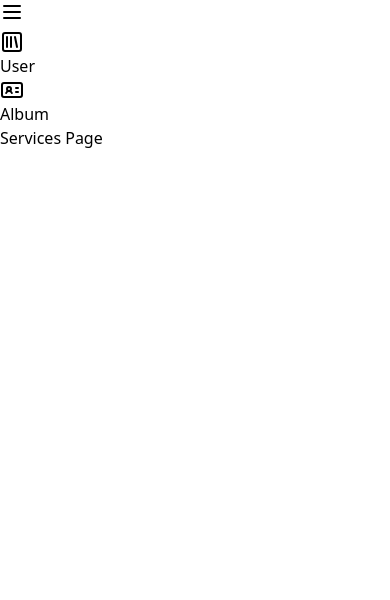
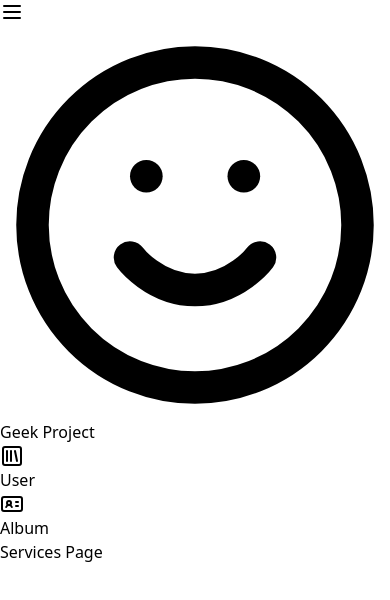
Before and after one commit to quietfriend03/Geek-Assessment-Interview, a React (Vite) app: page /album in a window 390 px wide. Shown: the top 600 px of the page. Built offline with nearby package versions, Linux system fonts and the light colour scheme.

Commit message:
feat: updating header and relogic the mobile phone view

```diff
--- a/src/App.jsx
+++ b/src/App.jsx
@@ -1,6 +1,6 @@
 import React from 'react';
 import { BrowserRouter, Routes, Route } from 'react-router-dom';
-import { AppLayout } from './layout/app-layout';
+import AppLayout from './layout/app-layout';
 
 function App() {
   return (
--- /dev/null
+++ b/src/components/header/header.jsx
@@ -0,0 +1,47 @@
+import React from 'react';
+import { Link } from 'react-router-dom';
+import { Menu } from 'lucide-react';
+import PropTypes from 'prop-types';
+
+const Header = ({ isMobile, onMenuClick }) => {
+  return (
+    <header className="bg-white h-16 flex items-center w-screen px-4 fixed top-0 z-30">
+      {isMobile && (
+        <button
+          onClick={onMenuClick}
+          className="mr-4 p-2 rounded-md hover:bg-gray-100 transition"
+          aria-label="Open sidebar"
+        >
+          <Menu size={24} />
+        </button>
+      )}
+      <div className="flex-1 flex items-center">
+        <Link to="/user" className="flex items-center">
+          <svg
+            xmlns="http://www.w3.org/2000/svg"
+            className="h-8 w-8 mr-2 text-blue-600"
+            viewBox="0 0 24 24"
+            fill="none"
+            stroke="currentColor"
+            strokeWidth="2"
+            strokeLinecap="round"
+            strokeLinejoin="round"
+          >
+            <circle cx="12" cy="12" r="10" />
+            <path d="M8 14s1.5 2 4 2 4-2 4-2" />
+            <line x1="9" y1="9" x2="9.01" y2="9" />
+            <line x1="15" y1="9" x2="15.01" y2="9" />
+          </svg>
+          <span className="text-blue-600 font-bold text-xl">Geek Project</span>
+        </Link>
+      </div>
+    </header>
+  );
+};
+
+Header.propTypes = {
+  isMobile: PropTypes.bool.isRequired,
+  onMenuClick: PropTypes.func.isRequired,
+};
+
+export default Header;
--- /dev/null
+++ b/src/components/header/index.js
@@ -0,0 +1,3 @@
+import Header from "./header";
+
+export default Header;
--- a/src/components/sidebar/index.js
+++ b/src/components/sidebar/index.js
@@ -1,3 +1,3 @@
-import { Sidebar } from "./sidebar";
+import Sidebar from "./sidebar";
 
 export default Sidebar;
--- a/src/components/sidebar/sidebar.jsx
+++ b/src/components/sidebar/sidebar.jsx
@@ -2,33 +2,29 @@ import React, { useState, useEffect } from 'react';
 import { NavItem } from './nav-item';
 import { SquareLibrary, IdCard, ChevronLeft, ChevronRight } from 'lucide-react';
 import { useLocation } from 'react-router-dom';
+import PropTypes from 'prop-types';
 
-export const Sidebar = ({ onClose, isMobile }) => {
+const Sidebar = ({ onClose, isMobile }) => {
   const [expanded, setExpanded] = useState(true);
   const location = useLocation();
-  const currentPath = location.pathname.substring(1) || 'user'; // Default to user if we're at root
+  const currentPath = location.pathname.substring(1) || 'user';
   const [selectedItem, setSelectedItem] = useState(
     currentPath.charAt(0).toUpperCase() + currentPath.slice(1)
   );
 
-  // Keep selected item in sync with URL
   useEffect(() => {
     const path = location.pathname.substring(1) || 'user';
-    const formattedPath = path.charAt(0).toUpperCase() + path.slice(1);
-    setSelectedItem(formattedPath);
+    const formatted = path.charAt(0).toUpperCase() + path.slice(1);
+    setSelectedItem(formatted);
+    console.log(isMobile)
   }, [location]);
 
-  const toggleSidebar = () => {
-    setExpanded(!expanded);
-  };
+  const toggleSidebar = () => setExpanded(prev => !prev);
 
   const handleNavLink = (text) => {
     setSelectedItem(text);
-    // Close sidebar on mobile when item is clicked
-    if (isMobile) {
-      onClose();
-    }
-  }
+    if (isMobile) onClose();
+  };
 
   return (
     <div
@@ -36,35 +32,48 @@ export const Sidebar = ({ onClose, isMobile }) => {
         bg-white h-screen flex flex-col justify-between p-1
         transition-all duration-300 ease-in-out
         ${expanded ? 'w-40' : 'w-20'}
-        relative shadow-lg
       `}
     >
-      <div>
-        <nav className="mt-4">
-          <NavItem text={"User"} onClick={handleNavLink} select={selectedItem === 'User'} expanded={expanded}>
-            <SquareLibrary className='w-4 h-4'/>
-          </NavItem>
-          <NavItem text={"Album"} onClick={handleNavLink} select={selectedItem === 'Album'} expanded={expanded}>
-            <IdCard className='w-4 h-4'/>
-          </NavItem>
-        </nav>
-      </div>
+      <nav className="mt-4">
+        <NavItem
+          text="User"
+          onClick={handleNavLink}
+          expanded={expanded}
+          select={selectedItem === 'User'}
+        >
+          <SquareLibrary className="w-4 h-4" />
+        </NavItem>
+        <NavItem
+          text="Album"
+          onClick={handleNavLink}
+          expanded={expanded}
+          select={selectedItem === 'Album'}
+        >
+          <IdCard className="w-4 h-4" />
+        </NavItem>
+      </nav>
 
-      {/* Only show the expand/collapse button on desktop */}
       {!isMobile && (
-        <div className="mb-2 flex justify-center p-1">
+        <div className="mb-16 flex justify-center p-1">
           <button
             onClick={toggleSidebar}
-            className="p-2 rounded-full bg-gray-100 hover:bg-gray-200 transition-all duration-300 ease-in-out transform hover:scale-105 shadow-sm"
-            aria-label={expanded ? "Collapse sidebar" : "Expand sidebar"}
+            className="p-2 rounded-full bg-gray-100 hover:bg-gray-200 transition transform hover:scale-105 shadow-sm"
+            aria-label={expanded ? 'Collapse sidebar' : 'Expand sidebar'}
           >
-            {expanded ?
-              <ChevronLeft size={18} className="transition-transform duration-300 text-blue-500" /> :
-              <ChevronRight size={18} className="transition-transform duration-300 text-blue-500" />
+            {expanded
+              ? <ChevronLeft size={18} className="text-blue-500" />
+              : <ChevronRight size={18} className="text-blue-500" />
             }
           </button>
         </div>
       )}
     </div>
   );
-}
+};
+
+Sidebar.propTypes = {
+  onClose: PropTypes.func.isRequired,
+  isMobile: PropTypes.bool.isRequired,
+};
+
+export default Sidebar;
--- a/src/layout/app-layout.jsx
+++ b/src/layout/app-layout.jsx
@@ -1,102 +1,99 @@
 import React, { useState, useEffect, useRef } from 'react';
 import { Outlet } from 'react-router-dom';
-import { Sidebar } from '../components/sidebar/sidebar';
-import { Menu } from 'lucide-react';
+import Sidebar from '../components/sidebar';
+import Header from '../components/header';
 
-export const AppLayout = () => {
-  const [sidebarVisible, setSidebarVisible] = useState(true);
-  const [isMobile, setIsMobile] = useState(false);
+const AppLayout = () => {
+  const [sidebarVisible, setSidebarVisible] = useState(() =>
+    typeof window !== 'undefined' && window.innerWidth >= 768
+  );
+  const [isMobile, setIsMobile] = useState(() =>
+    typeof window !== 'undefined' && window.innerWidth < 768
+  );
   const sidebarRef = useRef(null);
 
-  // Check screen size and update sidebar visibility
+  // Theo dõi resize để cập nhật isMobile và sidebarVisible
   useEffect(() => {
-    function handleResize() {
+    const handleResize = () => {
       const mobile = window.innerWidth < 768;
       setIsMobile(mobile);
-      // Auto-hide sidebar on mobile, show on desktop
-      if (mobile) {
-        setSidebarVisible(false);
-      } else {
-        setSidebarVisible(true);
-      }
-    }
-
-    // Run on mount and window resize
-    handleResize();
+      setSidebarVisible(!mobile);
+    };
     window.addEventListener('resize', handleResize);
     return () => window.removeEventListener('resize', handleResize);
   }, []);
 
-  // Handle click outside to close sidebar (only on mobile)
+  // Click ngoài đóng sidebar trên mobile
   useEffect(() => {
-    function handleClickOutside(event) {
+    const handleClickOutside = (e) => {
       if (
         isMobile &&
         sidebarVisible &&
         sidebarRef.current &&
-        !sidebarRef.current.contains(event.target)
+        !sidebarRef.current.contains(e.target)
       ) {
         setSidebarVisible(false);
       }
-    }
-
+    };
     document.addEventListener('mousedown', handleClickOutside);
-    return () => {
-      document.removeEventListener('mousedown', handleClickOutside);
-    };
-  }, [sidebarVisible, isMobile]);
+    return () => document.removeEventListener('mousedown', handleClickOutside);
+  }, [isMobile, sidebarVisible]);
 
   return (
-    <div className="flex bg-gray-50 min-h-screen relative">
-      {/* Toggle Button - only shown on mobile when sidebar is hidden */}
-      {isMobile && !sidebarVisible && (
-        <button
-          onClick={() => setSidebarVisible(true)}
-          className="absolute top-4 left-4 p-2 bg-white rounded-full shadow-md z-10 transition-all duration-300 ease-in-out hover:bg-gray-100"
-        >
-          <Menu size={24} />
-        </button>
-      )}
+    <div className="flex flex-col bg-gray-50 min-h-screen">
+      <Header
+        isMobile={isMobile}
+        onMenuClick={() => setSidebarVisible(true)}
+      />
 
-      {/* Mobile: Sidebar with overlay */}
+      <div className="flex flex-1 pt-16">
+        {/* Mobile: overlay + sidebar */}
         {isMobile && (
           <div
-          className={`fixed inset-0 z-20 transition-opacity duration-300 ease-in-out
-            ${sidebarVisible ? 'visible' : 'invisible'}`}
+            className={`
+              fixed inset-0 z-40 flex
+              ${sidebarVisible ? 'pointer-events-auto' : 'pointer-events-none'}
+            `}
           >
-          {/* Overlay background */}
+            {/* Overlay fade in/out */}
             <div
-            className={`absolute inset-0 bg-black transition-opacity duration-300 ease-in-out
-              ${sidebarVisible ? 'opacity-50' : 'opacity-0'}`}
+              className={`
+                absolute inset-0 bg-black
+                transition-opacity duration-300 ease-in-out
+                ${sidebarVisible ? 'opacity-50' : 'opacity-0'}
+              `}
               onClick={() => setSidebarVisible(false)}
-          ></div>
+            />
 
-          {/* Sidebar */}
+            {/* Sidebar slide in/out */}
             <div
               ref={sidebarRef}
-            className={`h-full transform transition-transform duration-300 ease-in-out relative
-              ${sidebarVisible ? 'translate-x-0' : '-translate-x-full'}`}
-            style={{width: 'fit-content'}}
+              className={`
+                relative z-50
+                transform transition-transform duration-300 ease-in-out
+                ${sidebarVisible ? 'translate-x-0' : '-translate-x-full'}
+              `}
+              style={{ width: 'fit-content' }}
             >
-            <Sidebar onClose={() => setSidebarVisible(false)} isMobile={isMobile} />
+              <Sidebar onClose={() => setSidebarVisible(false)} isMobile />
             </div>
           </div>
         )}
 
-      {/* Desktop: Sidebar without overlay */}
+        {/* Desktop sidebar */}
         {!isMobile && (
-        <div ref={sidebarRef} className="z-20 transition-all duration-300 ease-in-out">
-          <Sidebar onClose={() => {}} isMobile={isMobile} /> {/* Empty onClose for desktop */}
+          <div ref={sidebarRef} className="z-20">
+            <Sidebar onClose={() => {}} isMobile={false} />
           </div>
         )}
 
         {/* Main content */}
-      <div
-        className={`flex-1 p-4 transition-all duration-300 ease-in-out
-          ${!isMobile ? 'mt-2' : 'ml-12 mt-2'}`}
-      >
+        <main className="flex-1 p-4 transition-all">
           <Outlet />
+        </main>
       </div>
     </div>
   );
-}
+};
+
+export default AppLayout;
```
Also changed, not shown: src/page/album.jsx (deleted), src/page/user.jsx (deleted). Lines whose indentation alone changed are shown as unchanged.
